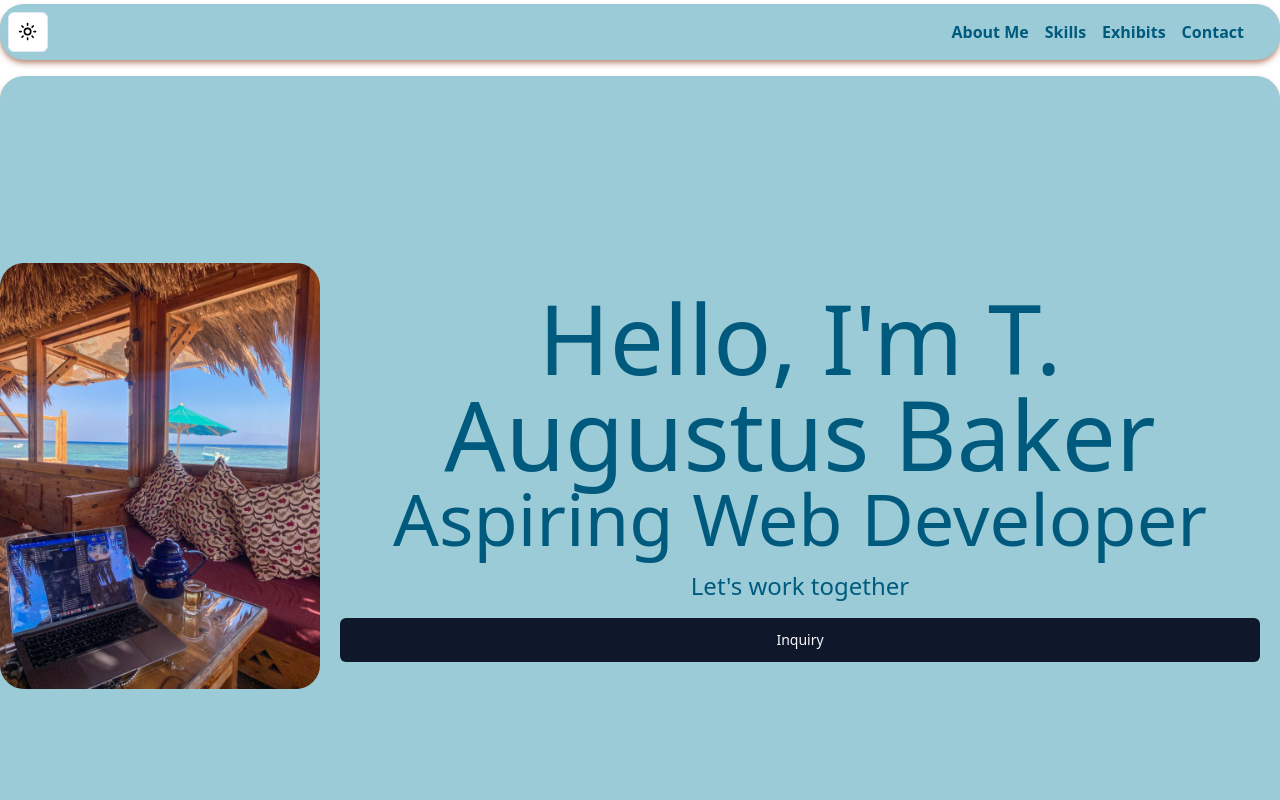
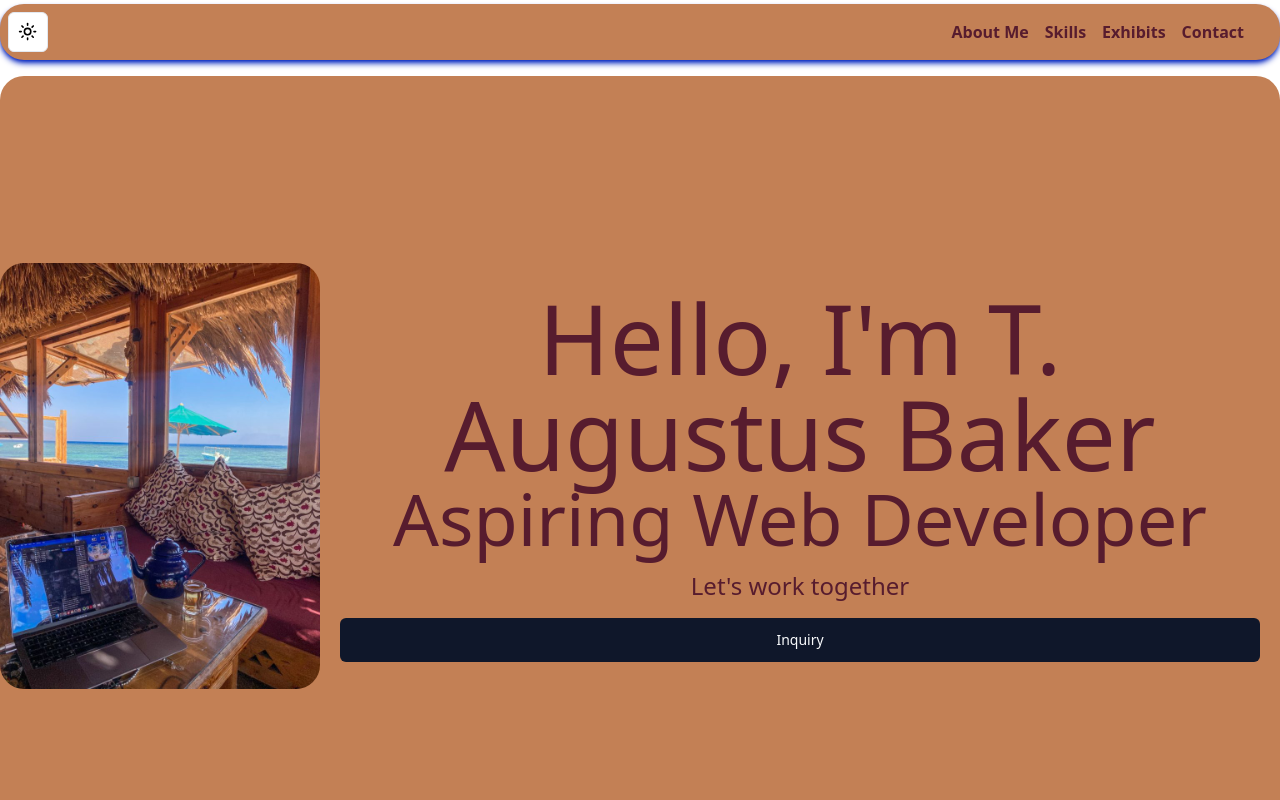
Before and after one commit to BigBabyofTel/web-portfolio, a React (Vite) app: page / in a window 1280 px wide. Shown: the top 800 px of the page. Built offline with nearby package versions, Linux system fonts and the light colour scheme.

Commit message:
new colors added

```diff
--- a/src/components/AboutMe.tsx
+++ b/src/components/AboutMe.tsx
@@ -2,7 +2,7 @@ export default function AboutMe() {
 
 
     return (
-        <div className="mx-auto p-5 my-20 text-center w-full rounded-3xl bg-[#9bcbd7] dark:bg-[#005a7d] lg:w-1/2 lg:relative lg:bottom-1/4 flex justify-center flex-col lg:my-28 shadow-md shadow-[#bf907e] dark:shadow-[#9bcbd7]" id="aboutMe">
+        <div className="mx-auto p-5 my-20 text-center w-full rounded-3xl bg-[#C38055] dark:bg-[#c38055] lg:w-1/2 lg:relative lg:bottom-1/4 flex justify-center flex-col lg:my-28 shadow-md shadow-[#bf907e] dark:shadow-[#9bcbd7]" id="aboutMe">
         <h2 className="text-4xl lg:text-5xl p-5 m-5 text-[#005a7d] dark:text-[#bf907e]">About Me</h2>
         <p className="mb-5 flex leading-10 text-[#005a7d] dark:text-[#bf907e]">
           I’ve spent a year studying Front-End Web Development. Learning the
@@ -11,7 +11,7 @@ export default function AboutMe() {
           Moreover, perpetually, all aspects of my life involve learning and
           growing.
         </p>
-        <p className="flex leading-10 text-[#005a7d] dark:text-[#bf907e]">
+        <p className="flex leading-10 text-[#AEA8B4] dark:text-[#bf907e]">
           For almost a decade, I have been living in Cairo teaching in the
           British Primary School system. I have worked at 4 schools during my
           time and gained the skills of an effective teacher. Problem solving,
--- a/src/components/Header.tsx
+++ b/src/components/Header.tsx
@@ -2,17 +2,25 @@ import { Button } from "./ui/button";
 
 export default function Header() {
   return (
-    <header className="w-full h-[800px] rounded-3xl text-center bg-[#9BCBD7] dark:bg-[#005a7d] lg:flex lg:justify-around lg:items-center shadow-md shadow-[#bf907e] dark:shadow-[#9bcbd7]">
-      <img src="/dahab.jpg" alt="the sinai" className="w-full rounded-3xl lg:w-1/4" />
+    <header className="w-full h-[800px] rounded-3xl text-center bg-[#C38055] dark:bg-[#571C2E] lg:flex lg:justify-around lg:items-center">
+      <img
+        src="/dahab.jpg"
+        alt="the sinai"
+        className="w-full rounded-3xl lg:w-1/4"
+      />
       <div className="flex flex-col p-5 my-3">
-      <h1 className="text-4xl text-[#005a7d] dark:text-[#bf907e] lg:text-8xl">
-        Hello, I'm T. Augustus Baker
-      </h1>
-      <h2 className="text-3xl text-[#005a7d] dark:text-[#bf907e] lg:text-7xl">
-        Aspiring Web Developer
-      </h2>
-      <p className="text-lg lg:text-2xl py-2 my-2 text-[#005a7d] dark:text-[#bf907e]">Let's work together</p>
-      <Button size={"lg"} variant={"default"}><a href="#contact">Inquiry</a></Button>
+        <h1 className="text-4xl text-[#571C2E] dark:text-[#bf907e] lg:text-8xl">
+          Hello, I'm T. <span>Augustus</span> Baker
+        </h1>
+        <h2 className="text-3xl text-[#571C2E] dark:text-[#bf907e] lg:text-7xl">
+          Aspiring Web Developer
+        </h2>
+        <p className="text-lg lg:text-2xl py-2 my-2 text-[#571C2E] dark:text-[#bf907e]">
+          Let's work together
+        </p>
+        <Button size={"lg"} variant={"default"}>
+          <a href="#contact">Inquiry</a>
+        </Button>
       </div>
     </header>
   );
--- a/src/components/Nav.tsx
+++ b/src/components/Nav.tsx
@@ -1,16 +1,23 @@
-
 import { ModeToggle } from "./ModeToggle";
 
 export default function Nav() {
   return (
-    <div className="flex justify-between items-center text-center p-2 mt-1 mb-4 bg-[#9BCBD7] dark:bg-[#005a7d] rounded-3xl shadow-md shadow-[#bf907e] dark:shadow-[#9bcbd7]">
-      <ModeToggle/>
-       <div className="mr-5">
-          <a href="#aboutMe" className="p-2 text-[#005a7d] dark:text-[#bf907e]"><strong>About Me</strong></a>
-          <a href="#skills" className="p-2 text-[#005a7d] dark:text-[#bf907e]"><strong>Skills</strong></a>
-          <a href="#exhibits" className="p-2 text-[#005a7d] dark:text-[#bf907e]"><strong>Exhibits</strong></a>
-          <a href="#contact" className="p-2 text-[#005a7d] dark:text-[#bf907e]"><strong>Contact</strong></a>
-          </div>
+    <div className="flex justify-between items-center text-center p-2 mt-1 mb-4 shadow-md shadow-[#0022BF] bg-[#C38055] dark:bg-[#571C2E] rounded-3xl">
+      <ModeToggle />
+      <div className="mr-5">
+        <a href="#aboutMe" className="p-2 text-[#571C2E] dark:text-[#bf907e]">
+          <strong>About Me</strong>
+        </a>
+        <a href="#skills" className="p-2 text-[#571C2E] dark:text-[#bf907e]">
+          <strong>Skills</strong>
+        </a>
+        <a href="#exhibits" className="p-2 text-[#571C2E] dark:text-[#bf907e]">
+          <strong>Exhibits</strong>
+        </a>
+        <a href="#contact" className="p-2 text-[#571C2E] dark:text-[#bf907e]">
+          <strong>Contact</strong>
+        </a>
+      </div>
     </div>
   );
 }
```
